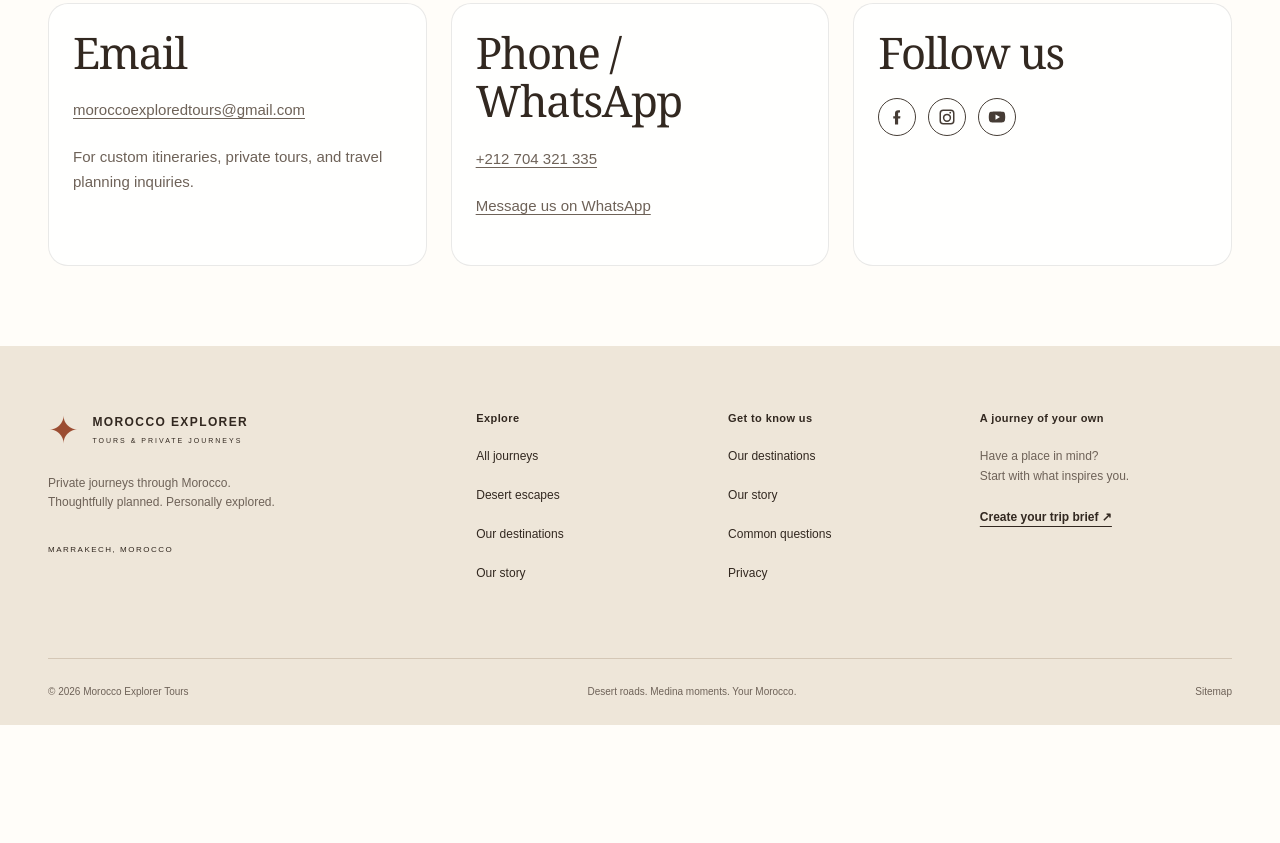
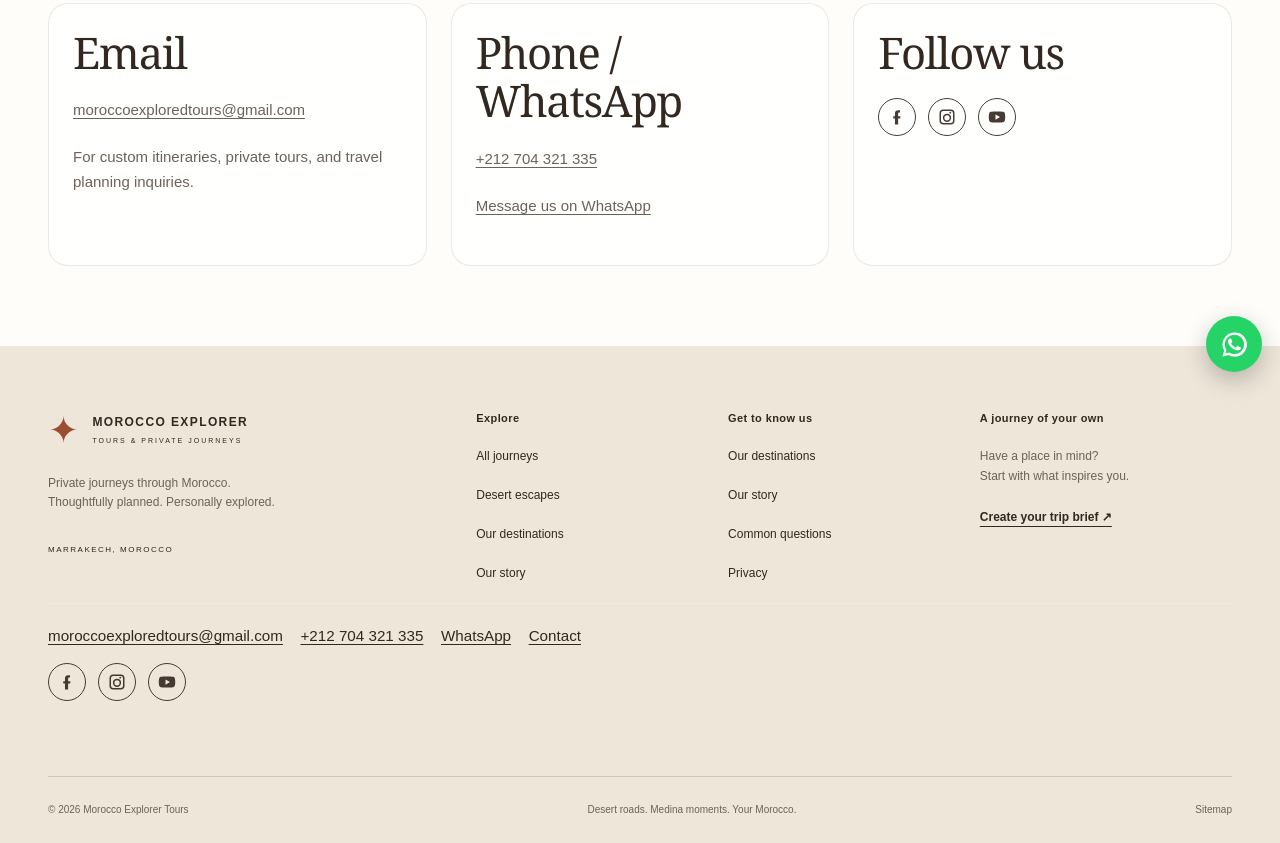
Before and after one commit to sabiraylal-cloud/morocco-explorer-tours, a website: page contact.html in a window 1280 px wide. Shown: the part 410-1253 px from the top of the page. Before the commit the page ends 1135 px from the top, so only its background shows below. Drawn offline with Linux system fonts and the light colour scheme.

Commit message:
Add official contact links to contact.html

```diff
--- a/contact.html
+++ b/contact.html
@@ -94,11 +94,14 @@
           <a href="plan-your-trip.html" class="footer-plan">Create your trip brief ↗</a>
         </div>
       </div>
-      <div class="container footer-bottom">
+      <div class="container site-footer__contact-panel"><div class="site-footer__contacts"><a href="mailto:moroccoexploredtours@gmail.com">moroccoexploredtours@gmail.com</a><a href="tel:+212704321335">+212 704 321 335</a><a href="https://wa.me/212704321335" target="_blank" rel="noopener noreferrer">WhatsApp</a><a href="contact.html">Contact</a></div><div class="site-footer__social" aria-label="Official social media channels">
+<a href="https://www.facebook.com/share/1FFJ8rrrof/" target="_blank" rel="noopener noreferrer" aria-label="Facebook"><svg viewBox="0 0 24 24" aria-hidden="true" focusable="false"><path d="M13.5 22v-8h2.7l.4-3h-3.1V7.6c0-.9.3-1.5 1.7-1.5H16V3.1c-.3-.1-1.3-.1-2.5-.1-2.5 0-4.2 1.5-4.2 4.4V11H7v3h2.3v8h4.2Z"/></svg></a>
+<a href="https://www.instagram.com/moroccoexplorertours2026?stkn=MWNwOWpqbjNjdzNscg==" target="_blank" rel="noopener noreferrer" aria-label="Instagram"><svg viewBox="0 0 24 24" aria-hidden="true" focusable="false"><path d="M7 2h10a5 5 0 0 1 5 5v10a5 5 0 0 1-5 5H7a5 5 0 0 1-5-5V7a5 5 0 0 1 5-5Zm0 2a3 3 0 0 0-3 3v10a3 3 0 0 0 3 3h10a3 3 0 0 0 3-3V7a3 3 0 0 0-3-3H7Zm5 3.5A5.5 5.5 0 1 1 6.5 13 5.5 5.5 0 0 1 12 7.5Zm0 2A3.5 3.5 0 1 0 15.5 13 3.5 3.5 0 0 0 12 9.5Zm5.5-3.3a1.2 1.2 0 1 1-1.2-1.2 1.2 1.2 0 0 1 1.2 1.2Z"/></svg></a>
+<a href="https://www.youtube.com/@MoroccoExplorerTours" target="_blank" rel="noopener noreferrer" aria-label="YouTube"><svg viewBox="0 0 24 24" aria-hidden="true" focusable="false"><path d="M22.5 7.2a3 3 0 0 0-2.1-2.1C18.7 4.7 12 4.7 12 4.7s-6.7 0-8.4.4A3 3 0 0 0 1.5 7.2 31 31 0 0 0 1 12a31 31 0 0 0 .5 4.8 3 3 0 0 0 2.1 2.1c1.7.4 8.4.4 8.4.4s6.7 0 8.4-.4a3 3 0 0 0 2.1-2.1A31 31 0 0 0 23 12a31 31 0 0 0-.5-4.8ZM10 15.5v-7l6 3.5-6 3.5Z"/></svg></a></div></div><div class="container footer-bottom">
         <span>© 2026 Morocco Explorer Tours</span>
         <span>Desert roads. Medina moments. Your Morocco.</span>
         <a href="sitemap.xml">Sitemap</a>
       </div>
     </footer>
-  </body>
+  <a class="whatsapp-float" href="https://wa.me/212704321335" target="_blank" rel="noopener noreferrer" aria-label="Chat with Morocco Explorer Tours on WhatsApp"><svg viewBox="0 0 24 24" aria-hidden="true" focusable="false"><path d="M12 2a9.9 9.9 0 0 0-8.5 15L2 22l5.2-1.4A10 10 0 1 0 12 2Zm0 18a8 8 0 0 1-4.1-1.1l-.3-.2-3.1.8.8-3-.2-.3A8 8 0 1 1 12 20Zm4.5-6c-.2-.1-1.5-.7-1.7-.8-.2-.1-.4-.1-.6.1-.2.3-.7.8-.8 1-.2.2-.3.2-.6.1-1.5-.7-2.5-1.3-3.5-3-.3-.5.3-.5.8-1.5.1-.2 0-.4 0-.6l-.8-1.9c-.2-.5-.4-.4-.6-.4h-.5c-.2 0-.5.1-.7.4-.2.3-.9.9-.9 2.1 0 1.3.9 2.5 1 2.7.1.2 1.8 2.8 4.5 3.9 1.7.7 2.4.8 3.3.7 1-.1 1.5-.6 1.7-1.2.2-.6.2-1.1.1-1.2-.1-.2-.3-.3-.7-.4Z"/></svg></a></body>
 </html>
```
